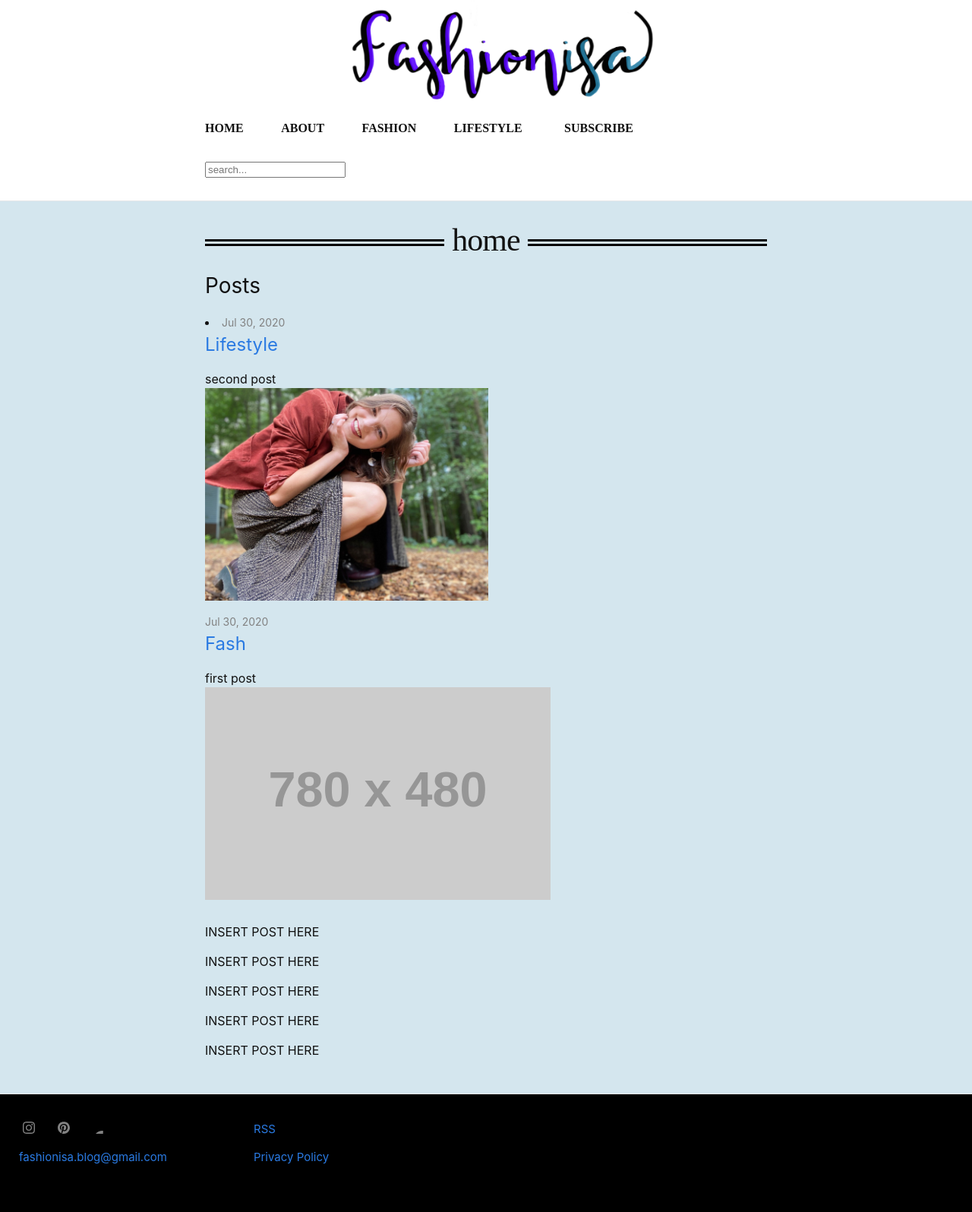
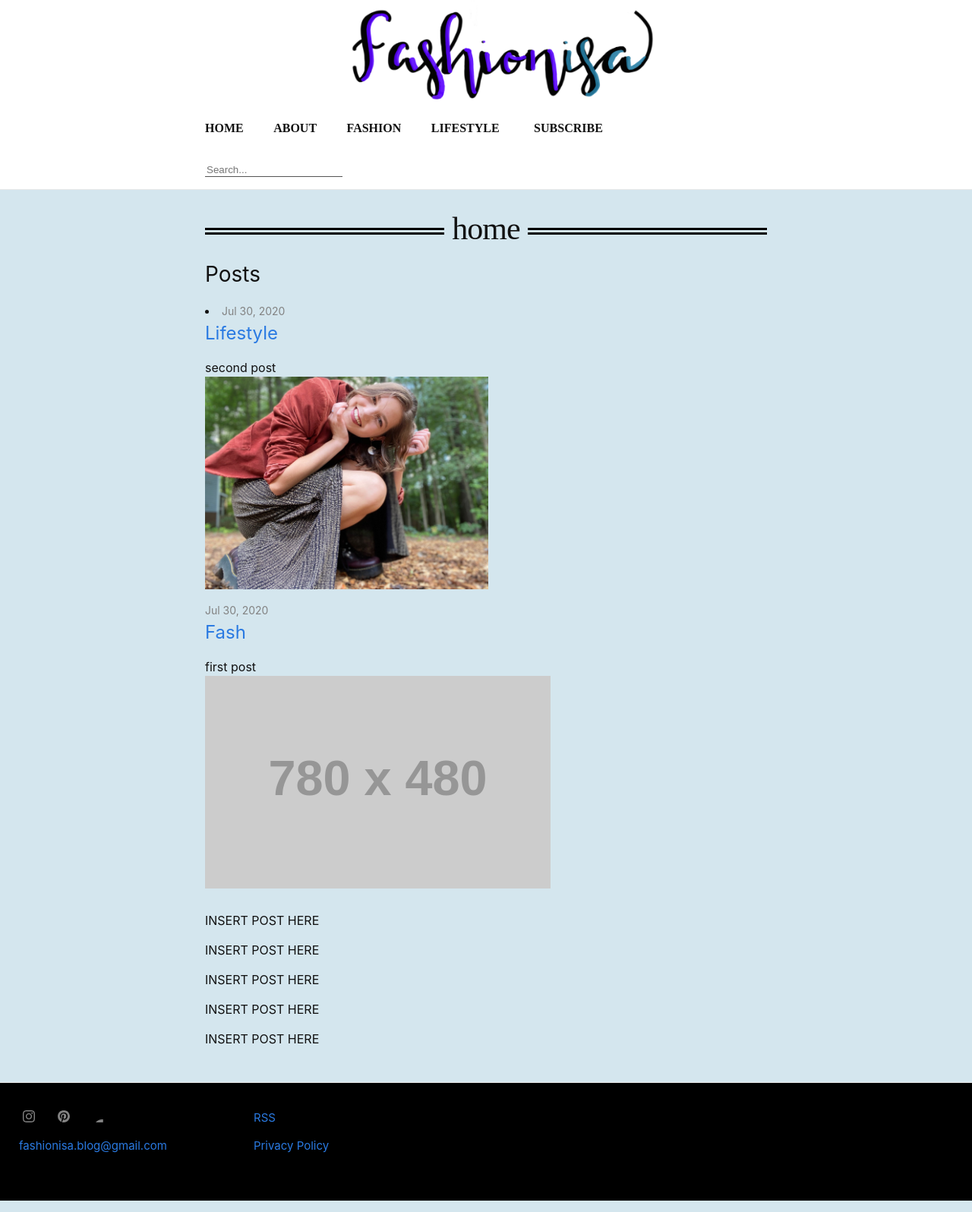
Before and after one commit to iwalte01/fashionisa-blog, a Jekyll site: the page built from index.md, in a window 1280 px wide. Shown: the whole page at 76% size. Built offline with Jekyll 4.4.1, drawn with Linux system fonts in a browser that asks for light colours.

Commit message:
fixed search bar format for laptop

```diff
--- a/_includes/header.html
+++ b/_includes/header.html
@@ -36,6 +36,7 @@
             {%- endif -%}
           {%- endfor -%} -->
           <a><button class ="page-link" id="myBtn">SUBSCRIBE</button></a>
+          <a><input type="text" id="search-input" placeholder="Search..."></a>
         </div>
       <!--my code-->
         <div id="myModal" class="modal">
@@ -93,10 +94,10 @@ window.onclick = function(event) {
     modal.style.display = "none";
   }
 } </script>
-<!-- included a search bar -->
+<!-- added the rest of the search stuff - could do search.js file ooh-->
 {% include search.html %}
-
       </nav>
+      <!-- included a search bar -->
     {%- endif -%}
   </div>
 </header>
--- a/_includes/search.html
+++ b/_includes/search.html
@@ -1,9 +1,6 @@
 <!-- Html Elements for Search -->
-<div id="search-container">
-<input type="text" id="search-input" placeholder="search...">
-<ul id="results-container"></ul>
-</div>
-
+<!--<input type="text" id="search-input" placeholder="Search...">-->
+<!--<ul id="results-container"></ul> this goes elsewhere-->
 <!-- Script pointing to search-script.js -->
 <script src="/fashionisa-blog/search-script.js" type="text/javascript"></script>
 
--- a/_sass/minima.scss
+++ b/_sass/minima.scss
@@ -25,7 +25,7 @@ $table-text-align: left !default;
 // Width of the content area
 $content-width:    800px !default;
 
-$on-palm:          600px !default;
+$on-palm:          800px !default; //changed the default from 600 to 800
 $on-laptop:        800px !default;
 
 // Use media queries like this:
--- a/_sass/minima/_layout.scss
+++ b/_sass/minima/_layout.scss
@@ -38,7 +38,6 @@
  // float: right;
   line-height: $base-line-height * $base-font-size * 2.25;
 
-
   .nav-trigger {
       display: none;
   }
@@ -60,9 +59,9 @@
   text-transform: uppercase;
 
     // Gaps between nav items, but not on the last one
-    &:not(:last-child){
-      margin-right: 45px;
-    }
+   // &:not(:last-child){
+      margin-right: 35px;
+   // }
   }
 
   @include media-query($on-palm) {
@@ -119,6 +118,19 @@
   }
 }
 
+//changed search bar appearance
+#search-input {
+
+    border-top: none;
+
+    border-left: none;
+
+    border-right: none;
+
+    border-bottom-color: black;
+
+    border-bottom-width: 0.5px;
+}
 
 
 /**
```
